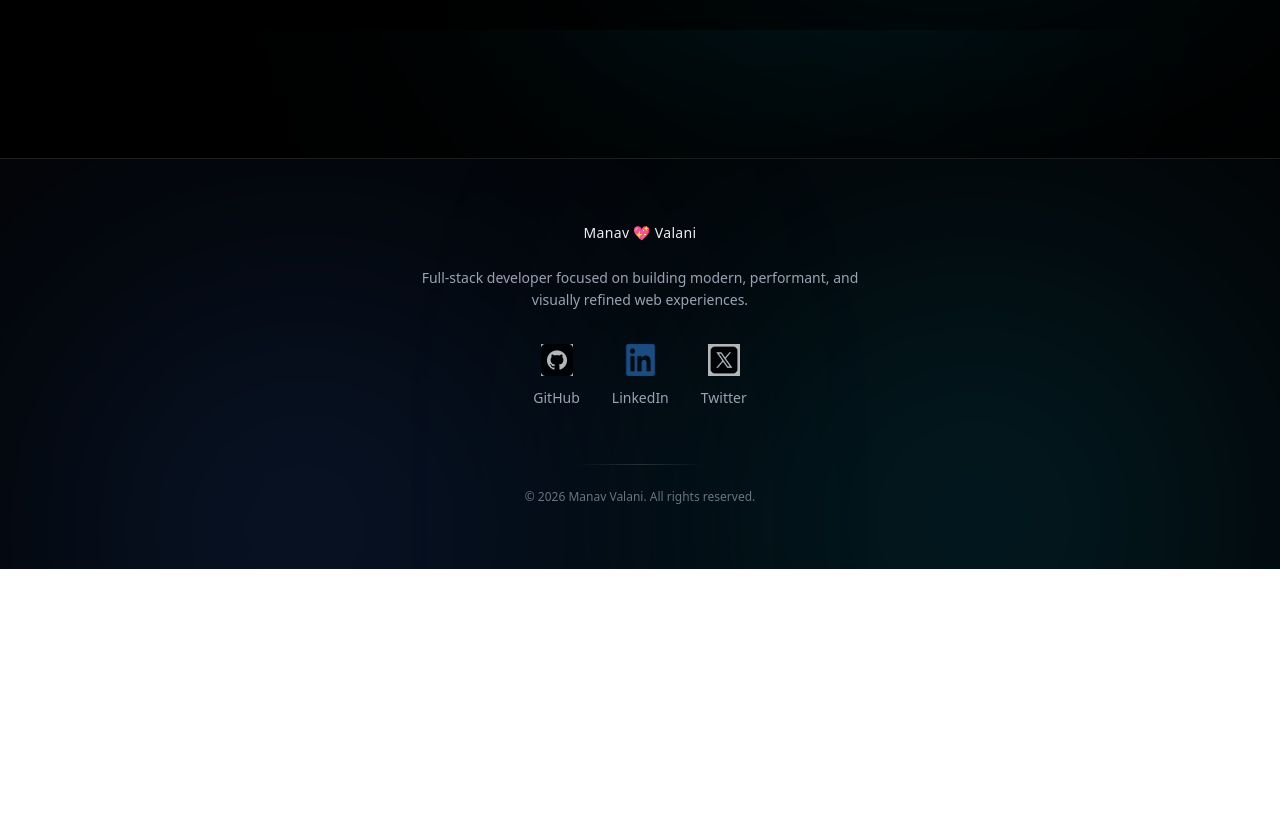
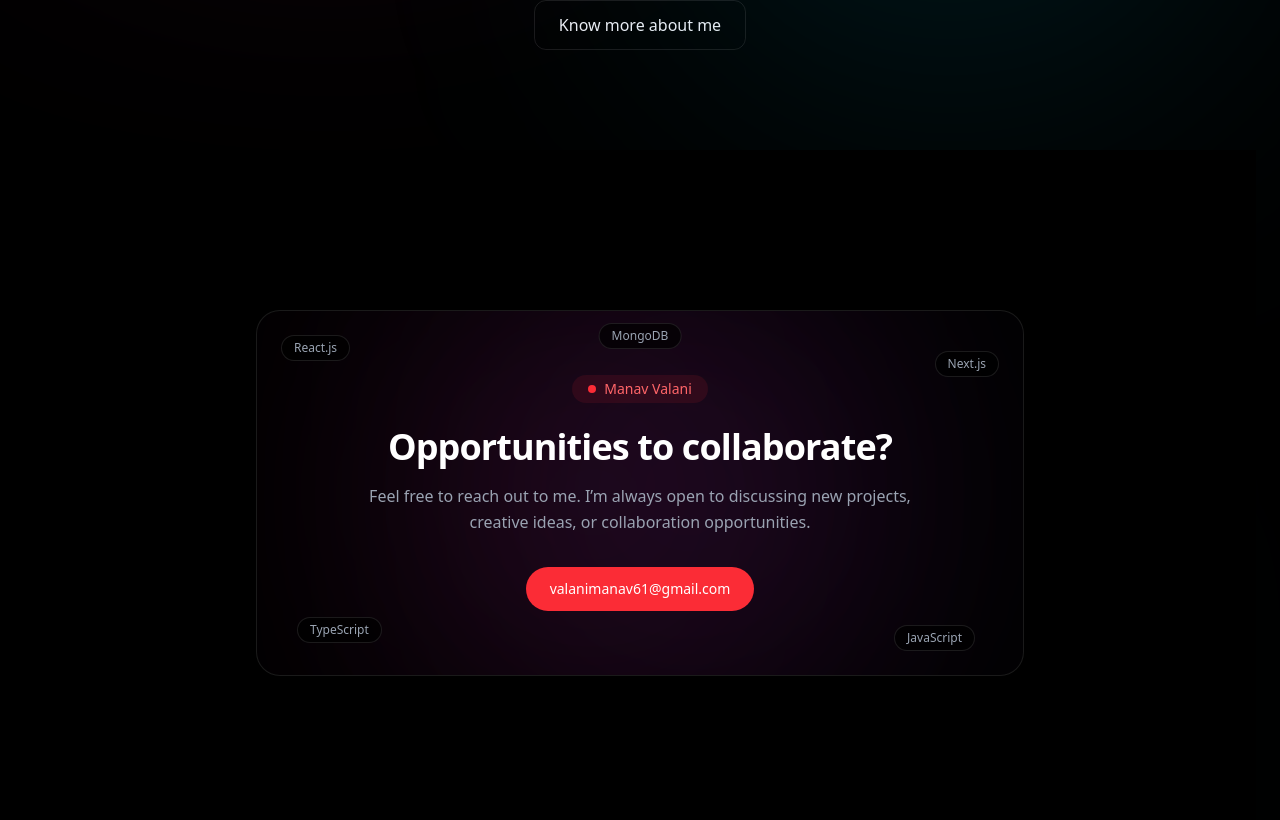
Before and after one commit to Manav948/Portfolio, a React (Vite) app: page /about in a window 1280 px wide. Shown: the part 1480-2300 px from the top of the page. Before the commit the page ends 2049 px from the top, so only its background shows below. Built offline with nearby package versions, Linux system fonts and the light colour scheme.

Commit message:
doing some minor Changes

```diff
--- a/src/component/Connect.jsx
+++ b/src/component/Connect.jsx
@@ -1,109 +1,77 @@
 import React from "react";
-import { motion } from "framer-motion";
 
 const floatingSkills = [
-  { label: "React.js", x: -120, y: -80 },
-  { label: "Next.js", x: 140, y: -60 },
-  { label: "TypeScript", x: -160, y: 90 },
-  { label: "JavaScript", x: 160, y: 110 },
-  { label: "Tailwind", x: 0, y: -130 },
-  { label: "MongoDB", x: 0, y: 150 },
+  "React.js",
+  "Next.js",
+  "TypeScript",
+  "JavaScript",
+  "MongoDB",
 ];
-
-const floatAnimation = {
-  animate: {
-    y: [0, -10, 0],
-    x: [0, 6, 0],
-  },
-  transition: {
-    duration: 6,
-    repeat: Infinity,
-    ease: "easeInOut",
-  },
-};
 
 const Connect = () => {
   return (
-    <section className="relative bg-black py-40 text-white overflow-hidden">
+    <section className="relative bg-black py-24 md:py-40 text-white">
+      <div className="mx-auto max-w-5xl px-4 sm:px-6">
+        <div className="relative mx-auto max-w-3xl rounded-3xl border border-white/10 bg-black/40 backdrop-blur-xl p-6 sm:p-10 md:p-16 text-center shadow-[0_30px_80px_-40px_rgba(0,0,0,0.8)] overflow-hidden">
 
-      {/* Ambient moving glow */}
-      <motion.div
-        className="pointer-events-none absolute left-1/4 top-1/3 h-96 w-96 rounded-full bg-purple-500/20 blur-[160px]"
-        animate={{ scale: [1, 1.15, 1] }}
-        transition={{ duration: 10, repeat: Infinity, ease: "easeInOut" }}
-      />
-      <motion.div
-        className="pointer-events-none absolute right-1/4 bottom-1/3 h-96 w-96 rounded-full bg-cyan-500/20 blur-[160px]"
-        animate={{ scale: [1, 1.2, 1] }}
-        transition={{ duration: 12, repeat: Infinity, ease: "easeInOut" }}
-      />
+          {/* Glow background */}
+          <div className="pointer-events-none absolute inset-0 z-0">
+            <div className="absolute left-1/4 top-10 h-72 w-72 rounded-full bg-pink-500/25 blur-[140px]" />
+            <div className="absolute right-1/4 bottom-10 h-72 w-72 rounded-full bg-purple-500/25 blur-[140px]" />
+          </div>
 
-      <div className="mx-auto max-w-5xl px-6 relative">
-        <motion.div
-          initial={{ opacity: 0, y: 40 }}
-          whileInView={{ opacity: 1, y: 0 }}
-          viewport={{ once: true }}
-          transition={{ duration: 1, ease: "easeOut" }}
-          className="relative mx-auto max-w-3xl rounded-3xl
-          border border-white/10 bg-white/5 backdrop-blur-xl
-          p-12 text-center
-          shadow-[0_30px_80px_-40px_rgba(0,0,0,0.8)]"
-        >
-
-          {/* Floating skill pills */}
+          {/* Floating skills (desktop only) */}
           {floatingSkills.map((skill, i) => (
-            <motion.span
-              key={skill.label}
-              className="absolute hidden md:block
-              rounded-full bg-black/70 px-3 py-1 text-xs
-              text-[#9AA3B2] border border-white/10"
-              style={{
-                left: "50%",
-                top: "50%",
-                transform: `translate(${skill.x}px, ${skill.y}px)`,
-              }}
-              {...floatAnimation}
+            <span
+              key={skill}
+              className={`
+                absolute hidden md:block
+                rounded-full bg-black/70 px-3 py-1 text-xs text-[#9AA3B2]
+                border border-white/10
+                ${i === 0 && "left-6 top-6"}
+                ${i === 1 && "right-6 top-10"}
+                ${i === 2 && "left-10 bottom-8"}
+                ${i === 3 && "right-12 bottom-6"}
+                ${i === 4 && "left-1/2 top-3 -translate-x-1/2"}
+              `}
             >
-              {skill.label}
-            </motion.span>
+              {skill}
+            </span>
           ))}
 
-          {/* Identity badge */}
-          <motion.div
-            initial={{ opacity: 0, scale: 0.9 }}
-            animate={{ opacity: 1, scale: 1 }}
-            transition={{ delay: 0.3 }}
-            className="mb-6 inline-flex items-center gap-2
-            rounded-full bg-red-500/10 px-4 py-1
-            text-sm text-red-400"
-          >
-            <span className="h-2 w-2 rounded-full bg-red-500 animate-pulse" />
+          {/* Badge */}
+          <div className="relative z-10 mb-6 inline-flex items-center gap-2 rounded-full bg-red-500/10 px-4 py-1 text-xs sm:text-sm text-red-400">
+            <span className="h-2 w-2 rounded-full bg-red-500" />
             Manav Valani
-          </motion.div>
+          </div>
 
           {/* Heading */}
-          <h2 className="text-3xl font-semibold tracking-tight">
+          <h2 className="relative z-10 text-2xl sm:text-3xl md:text-4xl font-semibold tracking-tight">
             Opportunities to collaborate?
           </h2>
 
           {/* Description */}
-          <p className="mx-auto mt-4 max-w-xl text-sm leading-relaxed text-[#9AA3B2]">
+          <p className="relative z-10 mx-auto mt-4 max-w-xl text-sm sm:text-base leading-relaxed text-[#9AA3B2]">
             Feel free to reach out to me. I’m always open to discussing new
             projects, creative ideas, or collaboration opportunities.
           </p>
 
           {/* CTA */}
-          <motion.a
-            href="mailto:valanimanav61@gmail.com"
-            whileHover={{ scale: 1.07 }}
-            whileTap={{ scale: 0.95 }}
-            className="mt-8 inline-flex items-center justify-center
-            rounded-full bg-red-500 px-6 py-3
-            text-sm font-medium text-white"
-          >
-            valanimanav61@gmail.com
-          </motion.a>
-        </motion.div>
+          <div className="relative z-10 mt-8">
+            <a
+              href="mailto:valanimanav61@gmail.com"
+              className="
+                inline-flex items-center justify-center
+                rounded-full bg-red-500 px-6 py-3
+                text-sm font-medium text-white
+                transition-transform duration-300
+                hover:scale-105
+              "
+            >
+              valanimanav61@gmail.com
+            </a>
+          </div>
+        </div>
       </div>
     </section>
   );
--- a/src/component/Hero.jsx
+++ b/src/component/Hero.jsx
@@ -53,7 +53,6 @@ const Hero = () => {
     >
       <div className="pointer-events-none absolute inset-0 z-0">
         <div className="absolute left-24 top-40 h-105 w-105 rounded-full bg-cyan-500/25 blur-[120px]" />
-        <div className="absolute right-24 bottom-32 h-105 w-105 rounded-full bg-red-500/25 blur-[120px]" />
       </div>
 
       <div className="mx-auto grid max-w-7xl items-center gap-20 md:grid-cols-2">
@@ -139,8 +138,10 @@ const Hero = () => {
           </div>
         </div>
       </div>
-      <div>
+      <div className="py-50">
         <Project />
+      </div>
+      <div className="py-30">
         <Slider />
       </div>
     </section>
--- a/src/component/Project.jsx
+++ b/src/component/Project.jsx
@@ -39,7 +39,7 @@ const Project = () => {
   return (
     <section className="relative py-32">
       {/* Ambient lights */}
-      <div className="pointer-events-none absolute inset-0 -z-10">
+      <div className="pointer-events-none absolute inset-0 z-0">
         <div className="absolute left-1/4 top-20 h-105 w-105 rounded-full bg-purple-500/20 blur-[160px]" />
         <div className="absolute right-1/4 bottom-20 h-105 w-105 rounded-full bg-cyan-500/20 blur-[160px]" />
       </div>
--- a/src/component/ui/Slider.jsx
+++ b/src/component/ui/Slider.jsx
@@ -18,8 +18,8 @@ const Slider = () => {
 
       {/* Ambient background glow */}
       <div className="pointer-events-none absolute inset-0 z-0">
-        <div className="absolute left-24 top-40 h-105 w-105 rounded-full bg-cyan-500/20 blur-[120px]" />
-        <div className="absolute right-24 bottom-32 h-105 w-105 rounded-full bg-purple-500/20 blur-[120px]" />
+        <div className="absolute left-24 top-40 h-105 w-105 rounded-full bg-pink-500/20 blur-[100px]" />
+        <div className="absolute right-24 bottom-32 h-105 w-105 rounded-full bg-blue-500/20 blur-[100px]" />
       </div>
 
       {/* Line 1 */}
--- a/src/pages/AboutMe.jsx
+++ b/src/pages/AboutMe.jsx
@@ -2,11 +2,12 @@ import React from "react";
 import About from "../component/About";
 import ScrollView from "../component/ui/ScrollView";
 import Footer from "../component/Footer";
+import Connect from "../component/Connect";
 
 const AboutMe = () => {
   return (
     <ScrollView>
-      <section className="relative min-h-screen bg-black text-white py-32 overflow-hidden">
+      <section className="relative min-h-screen bg-black text-white py-62 overflow-hidden">
         <div className="pointer-events-none absolute inset-0 z-0">
           <div className="absolute left-1/4 top-32 h-96 w-96 rounded-full bg-purple-500/20 blur-[160px]" />
           <div className="absolute right-1/4 bottom-32 h-96 w-96 rounded-full bg-cyan-500/20 blur-[160px]" />
@@ -38,6 +39,7 @@ const AboutMe = () => {
             </p>
           </div>
           <About />
+          <Connect />
         </div>
       </section>
       <Footer />
```
